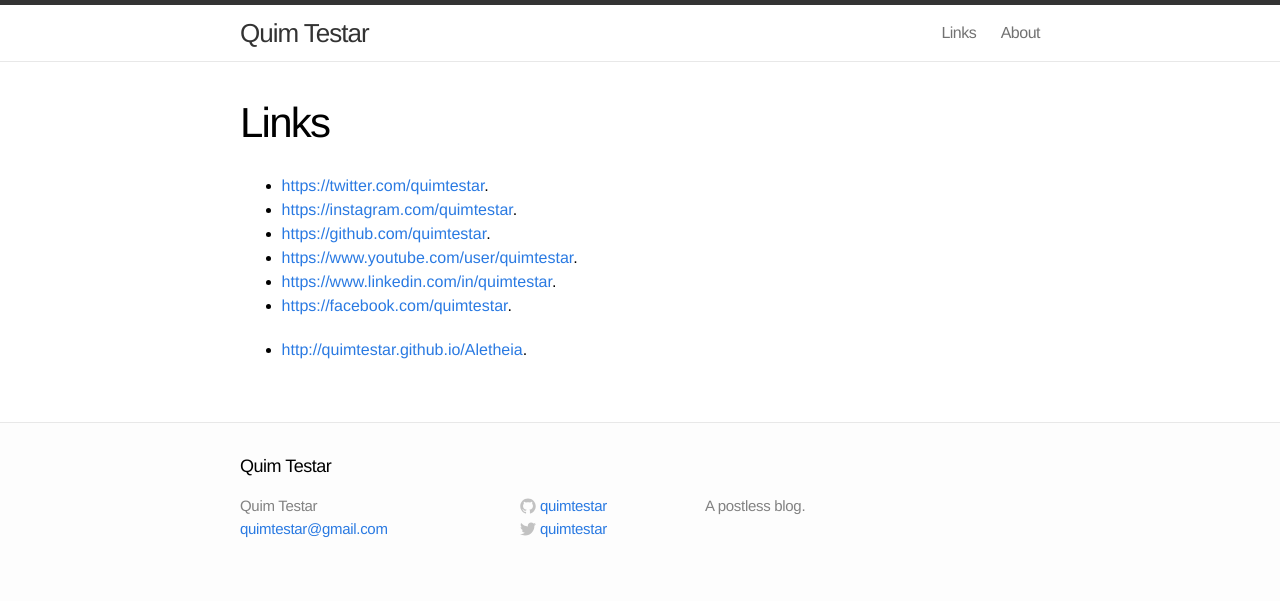
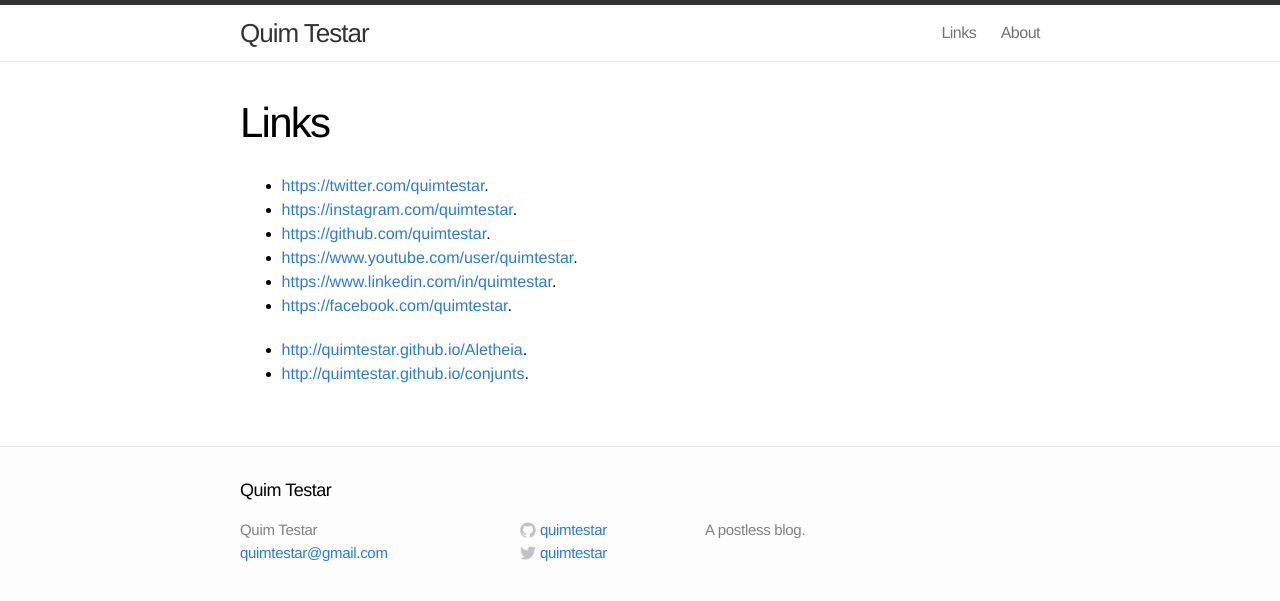
Before and after one commit to quimtestar/quimtestar.github.io, a Jekyll site: the page built from 10-links.md, in a window 1280 px wide. Shown: the top 601 px of the page. Built offline with Jekyll 4.4.1, drawn with Linux system fonts in a browser that asks for light colours; part of the change alters nothing that is shown.

Commit message:
Afegit link al document del fil de tuiter sobre teoria de conjunts.

```diff
--- a/10-links.md
+++ b/10-links.md
@@ -11,3 +11,4 @@ permalink: /links/
 * [https://facebook.com/quimtestar](https://facebook.com/quimtestar).
 <p/>
 * [http://quimtestar.github.io/Aletheia](http://quimtestar.github.io/Aletheia).
+* [http://quimtestar.github.io/conjunts](http://quimtestar.github.io/conjunts).
```
